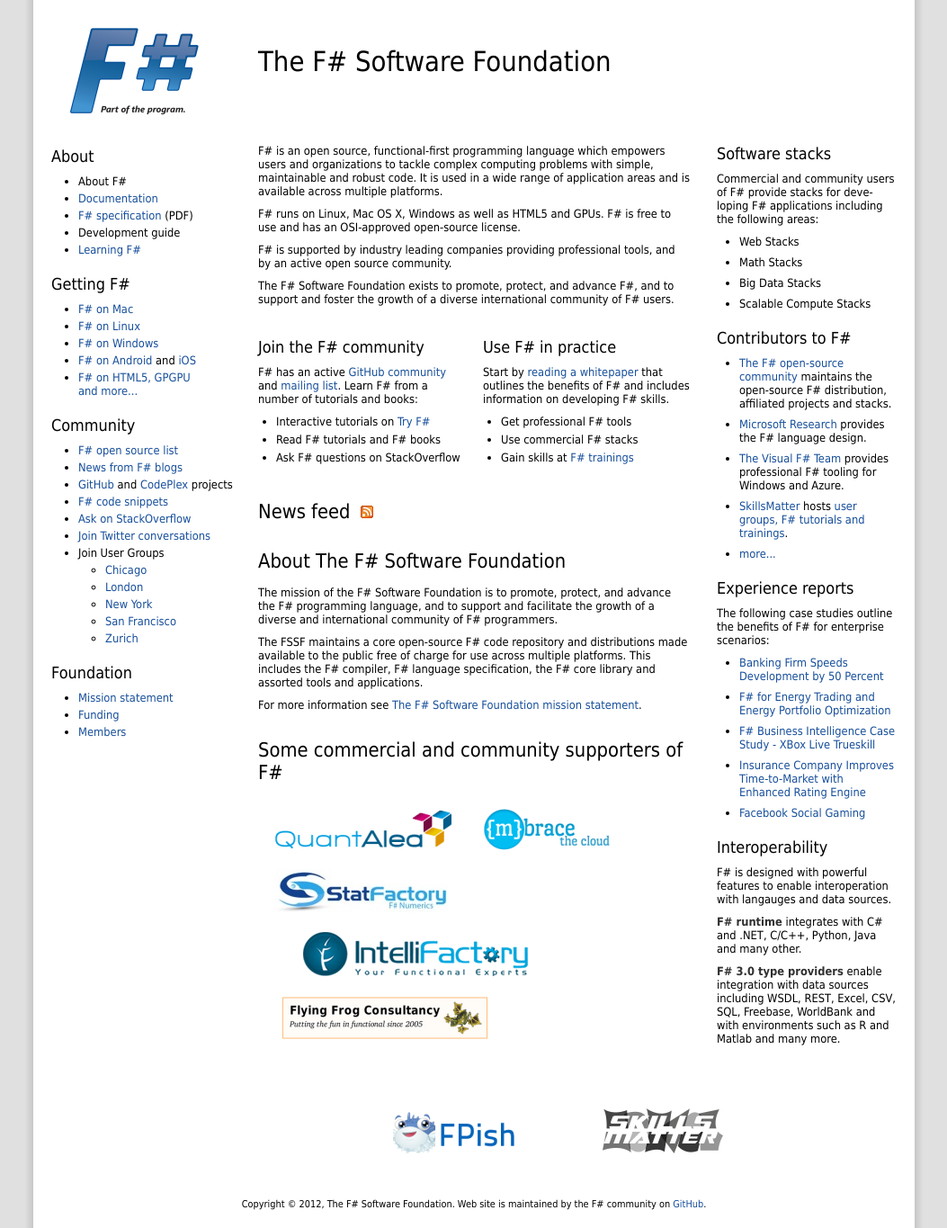
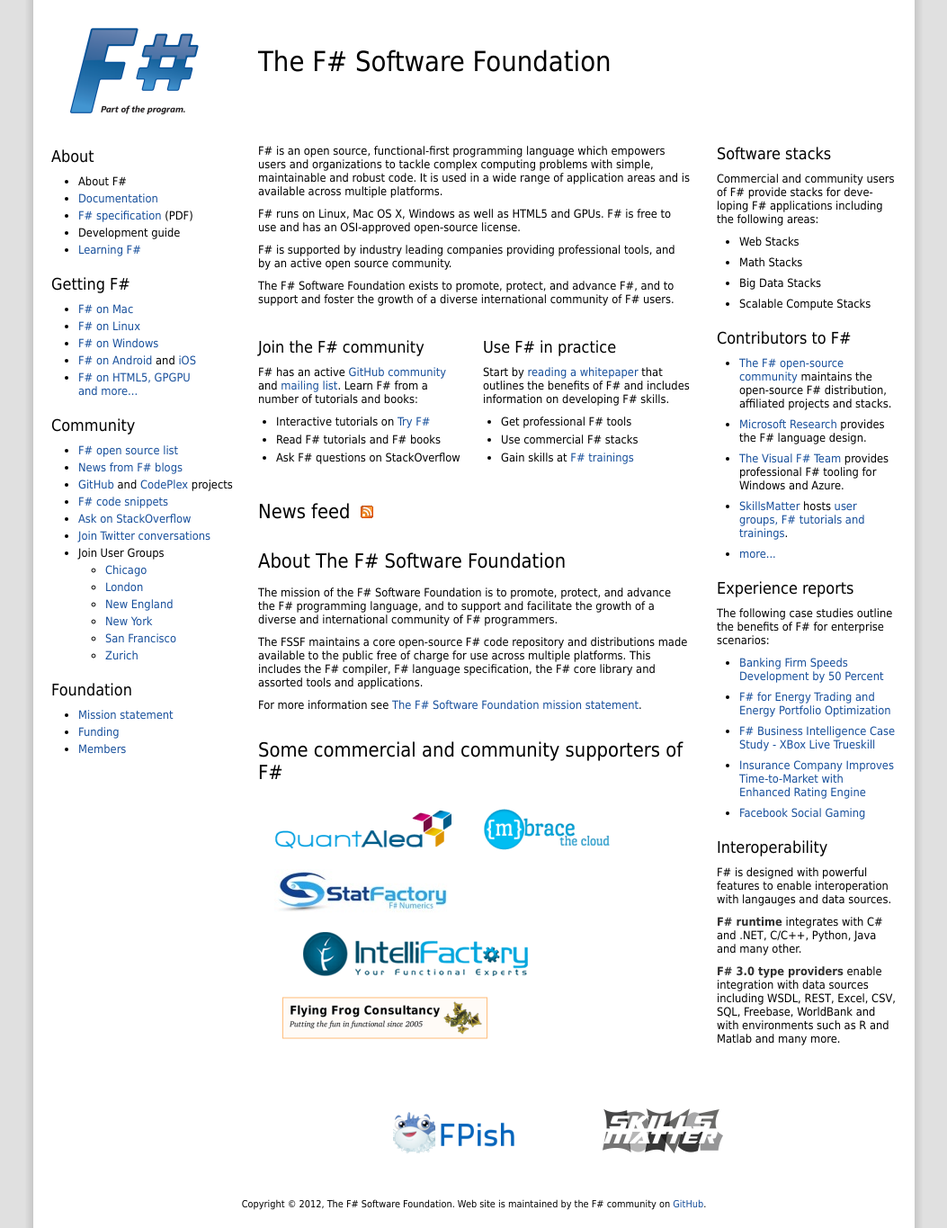
Before and after one commit to fsharp/fsharp.org, a Jekyll site: the page built from index.html, in a window 1280 px wide. Shown: the whole page at 90% size, without its empty margins (113-1166 px from the left). Built offline with Jekyll 4.4.1, drawn with Linux system fonts in a browser that asks for light colours; nearby versions of some CDN libraries; some web fonts are replaced; comment, search, counter and statistics services are not loaded.

Commit message:
Another user group

```diff
--- a/_layouts/default.html
+++ b/_layouts/default.html
@@ -46,6 +46,7 @@
     <ul>
       <li><a href="http://www.meetup.com/Chicago-F-Users/">Chicago</a></li>
       <li><a href="http://www.meetup.com/FSharpLondon/">London</a></li>
+      <li><a href="http://www.meetup.com/New-England-F-Users-Group/">New England</a></li>
       <li><a href="http://www.meetup.com/nyc-fsharp/">New York</a></li>
       <li><a href="http://www.sfsharp.org/">San Francisco</a></li>
       <li><a href="http://www.meetup.com/zurich-fsharp-users/">Zurich</a></li>
```
